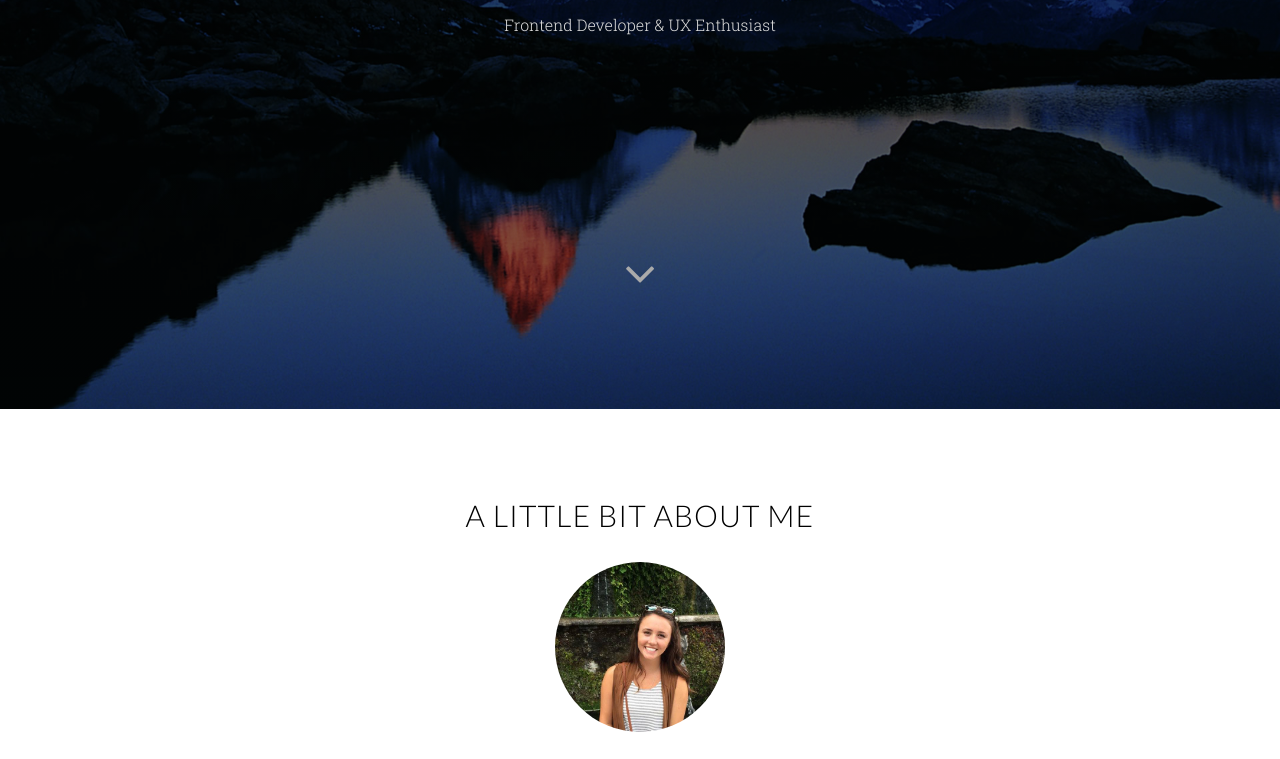
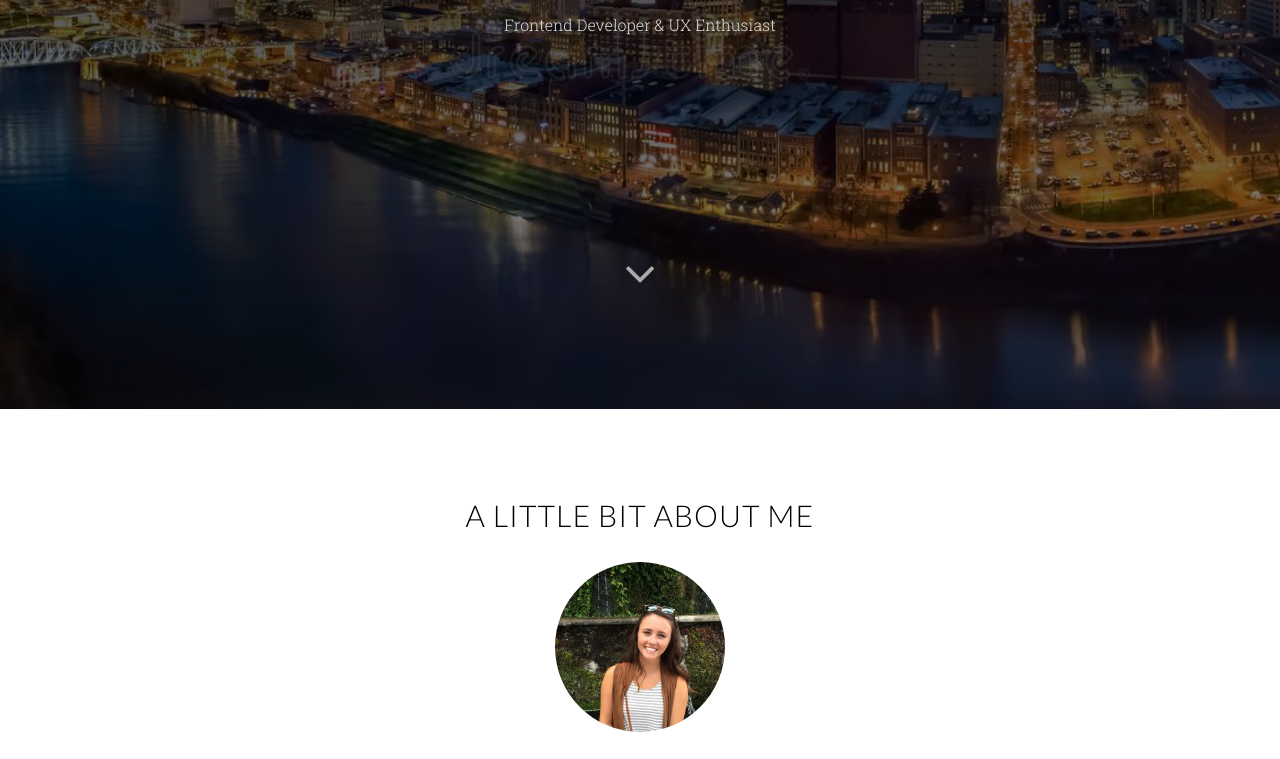
Before and after one commit to jesslynnmack/Portfolio2020, a plain HTML site: page index.html in a window 1280 px wide. Shown: the part 341-1100 px from the top of the page. Drawn offline with nearby package versions, Linux system fonts and the light colour scheme.

Commit message:
changed backgound photo

```diff
--- a/css/styles.css
+++ b/css/styles.css
@@ -494,7 +494,7 @@ a.active {
 /* ======= INTRODUCTION ======= */
 
 #intro {
-    background: url(../img/mountain-dusk.jpg);
+    background: url(../img/nashville.jpg);
     background-size: cover;
     background-position: center;
     background-attachment: fixed;
```
Also changed, not shown: img/nashville.jpg (added).
